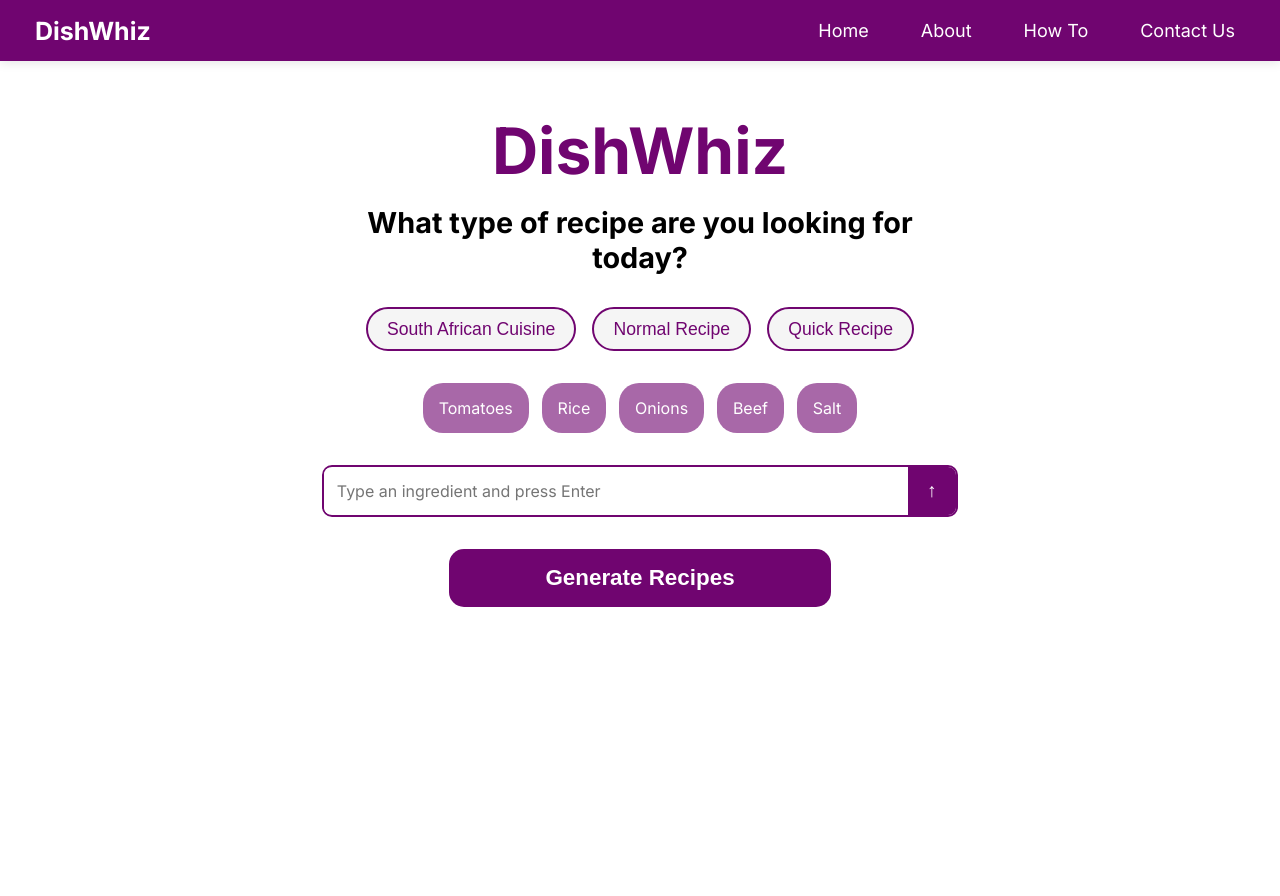
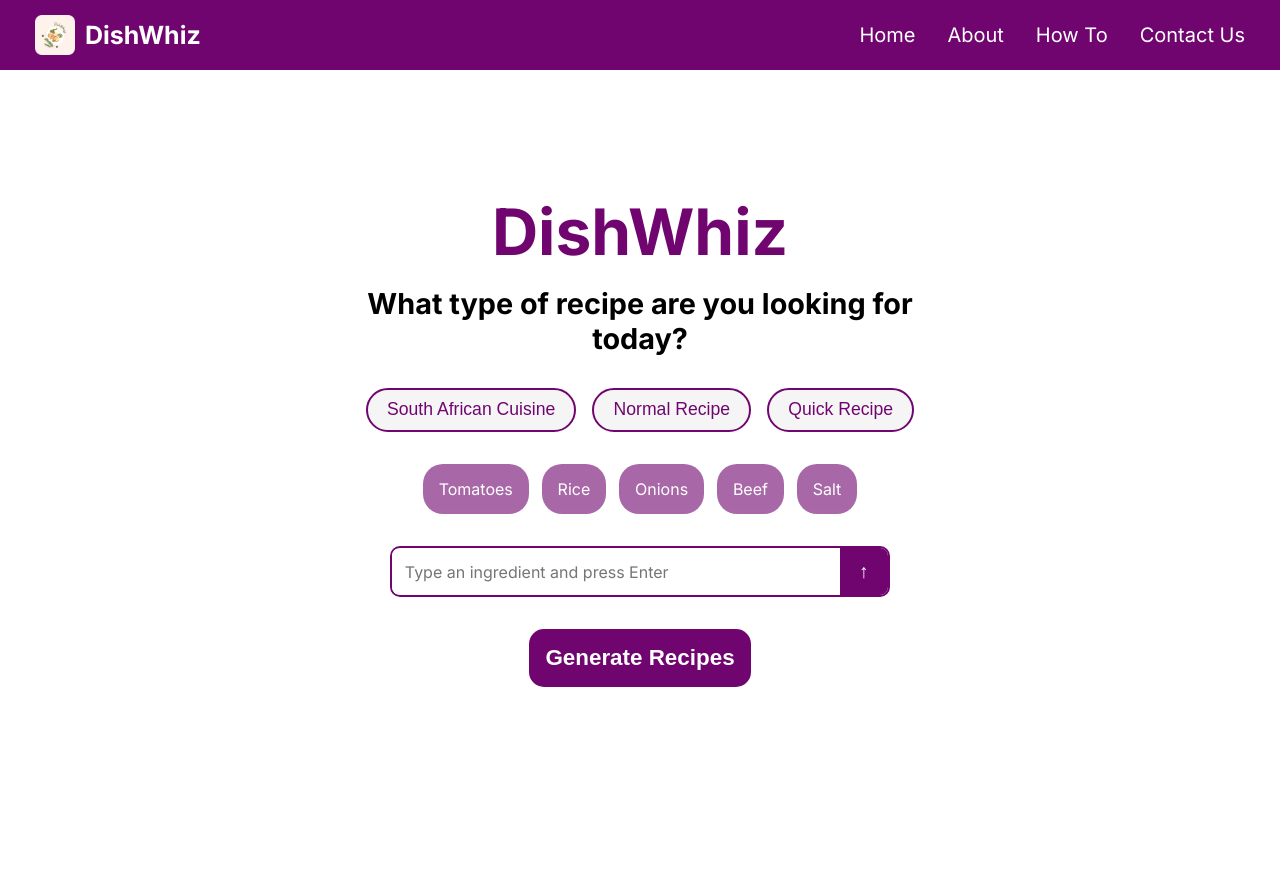
Before and after one commit to Ayyanda/recipe-generator, a Flask app: page /ai in a window 1280 px wide. Before the commit the page ends 607 px from the top, so only its background shows below. Run offline with Flask 3, Linux system fonts and the light colour scheme.

Commit message:
Changed card layout

```diff
--- a/AI_handler.py
+++ b/AI_handler.py
@@ -16,7 +16,7 @@
     elif recipe_type == "Quick 5-minutes recipes":
         prompt += "Please give me 3 quick recipes (5-minutes prep) using these ingredients."
     else:
-        prompt += "Please give me 3 delicious recipes using these ingredients."
+        prompt += "Please give me 3 easy delicious recipes using these ingredients."
 
     context = "You are a helpful recipe generator that takes in ingredients from users as input and returns 3 recipe options in UK metrics with preparation steps in a markdown format"
 
--- a/static/css/ai-page.css
+++ b/static/css/ai-page.css
@@ -23,7 +23,6 @@
   overflow-x: hidden;
 }
 
-/* ==================== Navbar Styles ==================== */
 .navbar {
   position: fixed;
   top: 0;
@@ -36,7 +35,6 @@
   background: var(--purple);
   color: var(--white);
   z-index: 100;
-  box-shadow: 0 2px 10px rgba(0, 0, 0, 0.1);
 }
 
 .nav-brand {
@@ -45,34 +43,35 @@
   gap: 10px;
 }
 
+.nav-logo {
+  width: 40px;
+  height: auto;
+}
+
 .nav-title {
   font-size: 25px;
   font-weight: 700;
-  color: var(--white);
 }
 
 .nav-links {
   display: flex;
   gap: 32px;
-  align-items: center;
+  justify-content: flex-end;
 }
 
 .nav-links a {
   color: var(--white);
   text-decoration: none;
-  font-size: 18px;
+  font-size: 20px;
   font-weight: 500;
-  transition: all 0.3s ease;
-  padding: 5px 10px;
-  border-radius: 5px;
+  transition: color 0.3s ease;
 }
 
 .nav-links a:hover {
-  background: rgba(255, 255, 255, 0.1);
-  font-weight: 600;
+  color: var(--white);
+  font-weight: 1000;
 }
 
-/* Mobile menu button */
 .mobile-menu-btn {
   display: none;
   background: none;
@@ -83,13 +82,29 @@
   padding: 5px;
 }
 
-/* ==================== Main Content ==================== */
+/* Container - conditional styling based on content */
 .container {
+  display: flex;
+  flex-direction: column;
+  justify-content: center;
+  align-items: center;
   text-align: center;
   width: 100%;
   max-width: 700px;
+  margin: 0 auto;
   padding: 2rem;
-  margin: 0 auto;
+}
+
+/* Only center vertically when showing input form */
+.container:has(.header) {
+  min-height: calc(100vh - 80px);
+}
+
+/* Remove min-height when showing results */
+.container:has(.results-section) {
+  min-height: auto;
+  max-width: 1400px;
+  padding: 2rem 2rem 4rem 2rem;
 }
 
 .logo {
@@ -186,6 +201,8 @@
   border-radius: 10px;
   overflow: hidden;
   margin-bottom: 2rem;
+  width: 100%;
+  max-width: 500px;
 }
 
 .input-box input {
@@ -213,7 +230,8 @@
 
 .generate-btn {
   display: inline-block;
-  width: 60%;
+  width: 100%;
+  max-width: 500px;
   padding: 1rem;
   background: var(--purple);
   color: var(--white);
@@ -248,16 +266,12 @@
   display: block;
 }
 
-/* ==================== Results Section ==================== */
 .results-section {
   display: flex;
   justify-content: center;
   align-items: center;
   flex-direction: column;
   width: 100%;
-  max-width: 1200px;
-  margin: 0 auto;
-  padding: 2rem;
 }
 
 .results-header {
@@ -304,7 +318,7 @@
 
 .recipe-cards {
   display: grid;
-  grid-template-columns: repeat(auto-fit, minmax(300px, 1fr));
+  grid-template-columns: repeat(auto-fit, minmax(350px, 1fr));
   gap: 2rem;
   width: 100%;
 }
@@ -467,3 +481,15 @@
     padding: 1rem;
   }
 }
+
+@media (min-width: 1200px) {
+  .recipe-cards {
+    grid-template-columns: repeat(3, 1fr);
+  }
+}
+
+@media (min-width: 1600px) {
+  .container:has(.results-section) {
+    max-width: 1800px;
+  }
+}
--- a/templates/AI_page.html
+++ b/templates/AI_page.html
@@ -9,20 +9,21 @@
 </head>
 <body>
 
-<nav class="navbar">
+<header class="navbar">
     <div class="nav-brand">
-    <h1 class="nav-title">DishWhiz</h1>
+      <img src="{{ url_for('static', filename='images/rectangle-2-9.png') }}" alt="DishWhiz Logo" class="nav-logo">
+      <span class="nav-title">DishWhiz</span>
     </div>
-  <div class="nav-links" id="navLinks">
+
+    <nav class="nav-links">
       <a href="/">Home</a>
       <a href="#about">About</a>
       <a href="#How_to">How To</a>
       <a href="#Contact">Contact Us</a>
-  </div>
-  <button class="mobile-menu-btn" id="mobileMenuBtn">☰</button>
     </nav>
+  </header>
 
-<!-- Main Content -->
+
 <div class="container">
   <section class="header">
     <h1 class="logo">DishWhiz</h1>
```
Lines whose indentation alone changed are shown as unchanged.
